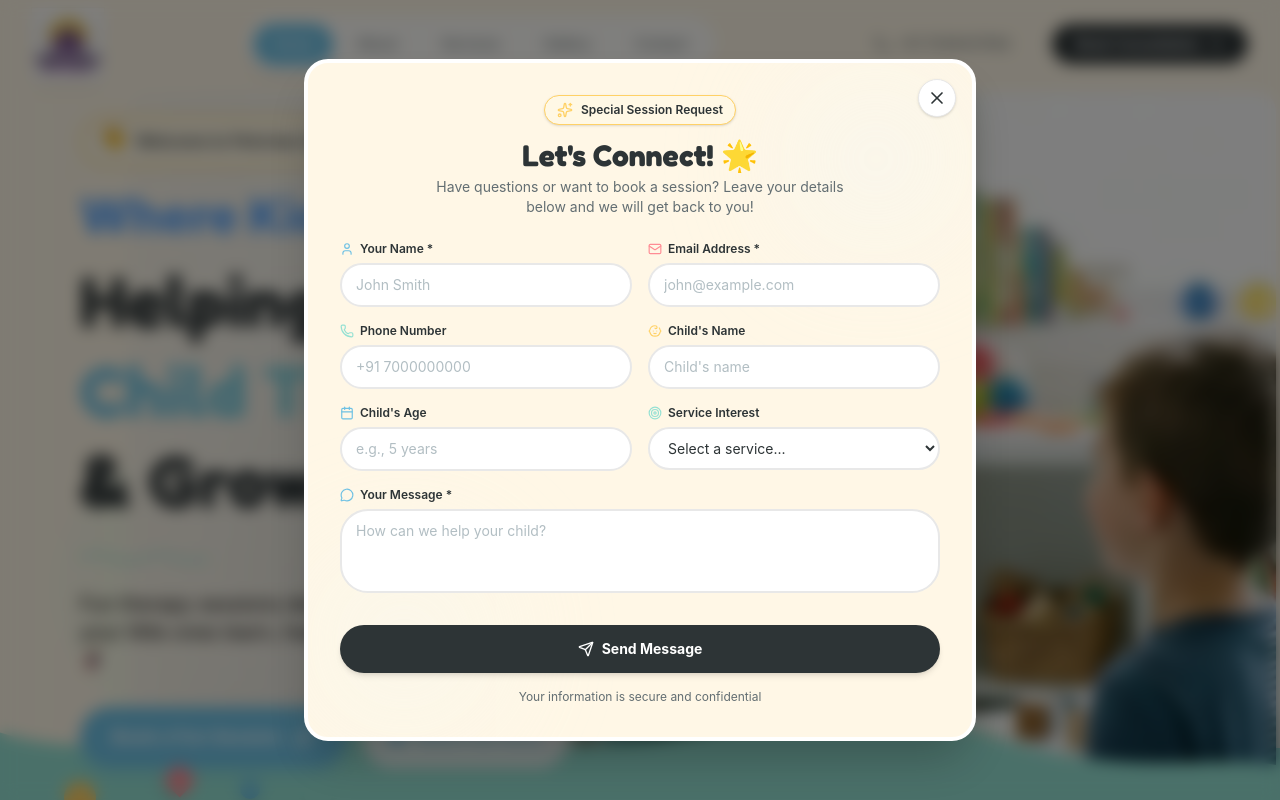
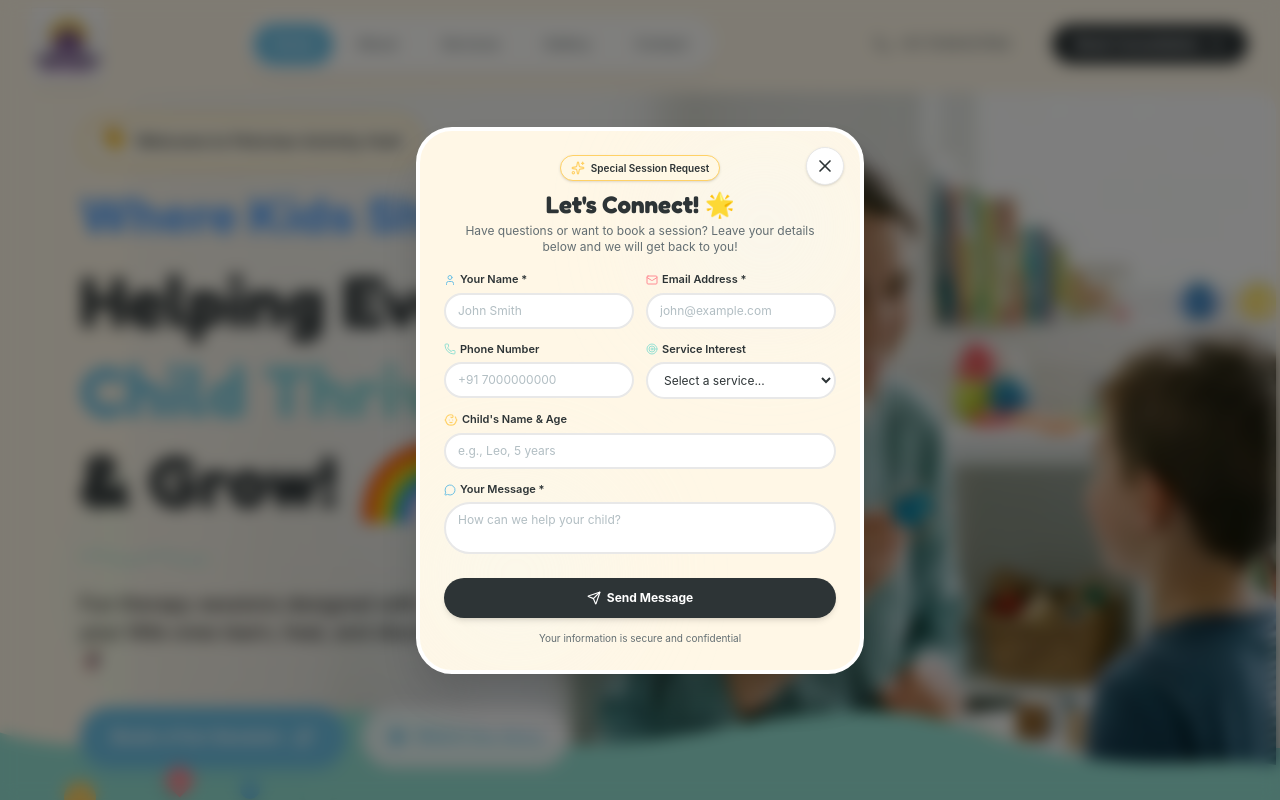
Before and after one commit to Siddhi2809/pehchan-Activity-Hub, a Next.js app: page / in a window 1280 px wide. Shown: the top 800 px of the page. Built offline with nearby package versions, Linux system fonts and the light colour scheme.

Commit message:
pop up form done

```diff
--- a/components/PopupForm.tsx
+++ b/components/PopupForm.tsx
@@ -8,7 +8,6 @@ import {
   Mail,
   Phone,
   Baby,
-  Calendar,
   Target,
   MessageCircle,
   CheckCircle2,
@@ -23,8 +22,7 @@ export function PopupForm() {
     name: '',
     email: '',
     phone: '',
-    childName: '',
-    childAge: '',
+    childNameAge: '',
     service: '',
     message: '',
   })
@@ -72,8 +70,7 @@ export function PopupForm() {
         `Name: ${formData.name}`,
         `Email: ${formData.email}`,
         `Phone: ${formData.phone || 'N/A'}`,
-        `Child Name: ${formData.childName || 'N/A'}`,
-        `Child Age: ${formData.childAge || 'N/A'}`,
+        `Child Name & Age: ${formData.childNameAge || 'N/A'}`,
         `Service: ${formData.service || 'N/A'}`,
         '',
         'Message:',
@@ -93,8 +90,7 @@ export function PopupForm() {
           name: formData.name,
           email: formData.email,
           phone: formData.phone,
-          childName: formData.childName,
-          childAge: formData.childAge,
+          childNameAge: formData.childNameAge,
           service: formData.service,
           message: formData.message,
           details,
@@ -116,8 +112,7 @@ export function PopupForm() {
         name: '',
         email: '',
         phone: '',
-        childName: '',
-        childAge: '',
+        childNameAge: '',
         service: '',
         message: '',
       })
@@ -150,7 +145,7 @@ export function PopupForm() {
       <div className="absolute inset-0" onClick={handleClose} />
 
       {/* Modal Container */}
-      <div className="relative w-full max-w-lg md:max-w-2xl bg-[#FFF7E6] rounded-3xl overflow-hidden shadow-2xl border-4 border-white animate-pop-in flex flex-col max-h-[90vh] z-10">
+      <div className="relative w-full max-w-md bg-[#FFF7E6] rounded-2xl overflow-hidden shadow-2xl border-4 border-white animate-pop-in flex flex-col max-h-[90vh] z-10">
 
         {/* Soft Background Blobs */}
         <div className="absolute inset-0 z-0 pointer-events-none opacity-30">
@@ -168,7 +163,7 @@ export function PopupForm() {
         </button>
 
         {/* Scrollable Content wrapper to prevent offscreen elements on small viewports */}
-        <div className="relative z-10 flex-1 overflow-y-auto p-6 md:p-8 scrollbar-thin">
+        <div className="relative z-10 flex-1 overflow-y-auto p-5 md:p-6 scrollbar-thin">
           {submitted ? (
             /* Success State */
             <div className="flex flex-col items-center justify-center text-center py-10 md:py-16">
@@ -192,15 +187,15 @@ export function PopupForm() {
             /* Form State */
             <div>
               {/* Header */}
-              <div className="text-center mb-6">
-                <div className="inline-flex items-center gap-2 px-3 py-1.5 rounded-full bg-[#FFF8E5] border border-[#FFD166] mb-3 shadow-sm">
-                  <Sparkles className="w-4 h-4 text-[#FFD166]" />
-                  <span className="text-xs font-semibold text-[#2D3436]">Special Session Request</span>
+              <div className="text-center mb-4">
+                <div className="inline-flex items-center gap-1.5 px-2.5 py-1 rounded-full bg-[#FFF8E5] border border-[#FFD166] mb-2 shadow-sm">
+                  <Sparkles className="w-3.5 h-3.5 text-[#FFD166]" />
+                  <span className="text-[10px] font-semibold text-[#2D3436]">Special Session Request</span>
                 </div>
-                <h2 className="text-3xl font-extrabold text-[#2D3436]">
+                <h2 className="text-2xl font-extrabold text-[#2D3436]">
                   Let's Connect! 🌟
                 </h2>
-                <p className="text-[#636E72] text-sm max-w-md mx-auto mt-1">
+                <p className="text-[#636E72] text-xs max-w-sm mx-auto mt-0.5">
                   Have questions or want to book a session? Leave your details below and we will get back to you!
                 </p>
               </div>
@@ -212,12 +207,12 @@ export function PopupForm() {
               )}
 
               {/* Form */}
-              <form onSubmit={handleSubmit} className="space-y-4">
+              <form onSubmit={handleSubmit} className="space-y-3">
                 {/* Name & Email */}
-                <div className="grid md:grid-cols-2 gap-4">
+                <div className="grid grid-cols-2 gap-3">
                   <div>
-                    <label htmlFor="popup-name" className="flex items-center gap-1.5 text-xs font-semibold text-[#2D3436] mb-1.5">
-                      <User className="w-3.5 h-3.5 text-[#6EC1E4]" />
+                    <label htmlFor="popup-name" className="flex items-center gap-1 text-[11px] font-semibold text-[#2D3436] mb-1">
+                      <User className="w-3 h-3 text-[#6EC1E4]" />
                       Your Name *
                     </label>
                     <input
@@ -227,14 +222,14 @@ export function PopupForm() {
                       value={formData.name}
                       onChange={handleChange}
                       required
-                      className="w-full px-3.5 py-2.5 rounded-xl border-2 border-[#E8E8E8] bg-white text-[#2D3436] text-sm placeholder:text-[#B2BEC3] focus:outline-none focus:border-[#6EC1E4] focus:ring-4 focus:ring-[#6EC1E4]/10 transition-all"
+                      className="w-full px-3 py-2 rounded-xl border-2 border-[#E8E8E8] bg-white text-[#2D3436] text-xs placeholder:text-[#B2BEC3] focus:outline-none focus:border-[#6EC1E4] focus:ring-4 focus:ring-[#6EC1E4]/10 transition-all"
                       placeholder="John Smith"
                     />
                   </div>
 
                   <div>
-                    <label htmlFor="popup-email" className="flex items-center gap-1.5 text-xs font-semibold text-[#2D3436] mb-1.5">
-                      <Mail className="w-3.5 h-3.5 text-[#FF8C94]" />
+                    <label htmlFor="popup-email" className="flex items-center gap-1 text-[11px] font-semibold text-[#2D3436] mb-1">
+                      <Mail className="w-3 h-3 text-[#FF8C94]" />
                       Email Address *
                     </label>
                     <input
@@ -244,17 +239,17 @@ export function PopupForm() {
                       value={formData.email}
                       onChange={handleChange}
                       required
-                      className="w-full px-3.5 py-2.5 rounded-xl border-2 border-[#E8E8E8] bg-white text-[#2D3436] text-sm placeholder:text-[#B2BEC3] focus:outline-none focus:border-[#FF8C94] focus:ring-4 focus:ring-[#FF8C94]/10 transition-all"
+                      className="w-full px-3 py-2 rounded-xl border-2 border-[#E8E8E8] bg-white text-[#2D3436] text-xs placeholder:text-[#B2BEC3] focus:outline-none focus:border-[#FF8C94] focus:ring-4 focus:ring-[#FF8C94]/10 transition-all"
                       placeholder="john@example.com"
                     />
                   </div>
                 </div>
 
-                {/* Phone & Child Name */}
-                <div className="grid md:grid-cols-2 gap-4">
+                {/* Phone & Service Interest */}
+                <div className="grid grid-cols-2 gap-3">
                   <div>
-                    <label htmlFor="popup-phone" className="flex items-center gap-1.5 text-xs font-semibold text-[#2D3436] mb-1.5">
-                      <Phone className="w-3.5 h-3.5 text-[#95E1D3]" />
+                    <label htmlFor="popup-phone" className="flex items-center gap-1 text-[11px] font-semibold text-[#2D3436] mb-1">
+                      <Phone className="w-3 h-3 text-[#95E1D3]" />
                       Phone Number
                     </label>
                     <input
@@ -263,49 +258,14 @@ export function PopupForm() {
                       name="phone"
                       value={formData.phone}
                       onChange={handleChange}
-                      className="w-full px-3.5 py-2.5 rounded-xl border-2 border-[#E8E8E8] bg-white text-[#2D3436] text-sm placeholder:text-[#B2BEC3] focus:outline-none focus:border-[#95E1D3] focus:ring-4 focus:ring-[#95E1D3]/10 transition-all"
+                      className="w-full px-3 py-2 rounded-xl border-2 border-[#E8E8E8] bg-white text-[#2D3436] text-xs placeholder:text-[#B2BEC3] focus:outline-none focus:border-[#95E1D3] focus:ring-4 focus:ring-[#95E1D3]/10 transition-all"
                       placeholder="+91 7000000000"
                     />
                   </div>
 
                   <div>
-                    <label htmlFor="popup-childName" className="flex items-center gap-1.5 text-xs font-semibold text-[#2D3436] mb-1.5">
-                      <Baby className="w-3.5 h-3.5 text-[#FFD166]" />
-                      Child's Name
-                    </label>
-                    <input
-                      type="text"
-                      id="popup-childName"
-                      name="childName"
-                      value={formData.childName}
-                      onChange={handleChange}
-                      className="w-full px-3.5 py-2.5 rounded-xl border-2 border-[#E8E8E8] bg-white text-[#2D3436] text-sm placeholder:text-[#B2BEC3] focus:outline-none focus:border-[#FFD166] focus:ring-4 focus:ring-[#FFD166]/10 transition-all"
-                      placeholder="Child's name"
-                    />
-                  </div>
-                </div>
-
-                {/* Child Age & Service */}
-                <div className="grid md:grid-cols-2 gap-4">
-                  <div>
-                    <label htmlFor="popup-childAge" className="flex items-center gap-1.5 text-xs font-semibold text-[#2D3436] mb-1.5">
-                      <Calendar className="w-3.5 h-3.5 text-[#6EC1E4]" />
-                      Child's Age
-                    </label>
-                    <input
-                      type="text"
-                      id="popup-childAge"
-                      name="childAge"
-                      value={formData.childAge}
-                      onChange={handleChange}
-                      className="w-full px-3.5 py-2.5 rounded-xl border-2 border-[#E8E8E8] bg-white text-[#2D3436] text-sm placeholder:text-[#B2BEC3] focus:outline-none focus:border-[#6EC1E4] focus:ring-4 focus:ring-[#6EC1E4]/10 transition-all"
-                      placeholder="e.g., 5 years"
-                    />
-                  </div>
-
-                  <div>
-                    <label htmlFor="popup-service" className="flex items-center gap-1.5 text-xs font-semibold text-[#2D3436] mb-1.5">
-                      <Target className="w-3.5 h-3.5 text-[#95E1D3]" />
+                    <label htmlFor="popup-service" className="flex items-center gap-1 text-[11px] font-semibold text-[#2D3436] mb-1">
+                      <Target className="w-3 h-3 text-[#95E1D3]" />
                       Service Interest
                     </label>
                     <select
@@ -313,7 +273,7 @@ export function PopupForm() {
                       name="service"
                       value={formData.service}
                       onChange={handleChange}
-                      className="w-full px-3.5 py-2.5 rounded-xl border-2 border-[#E8E8E8] bg-white text-[#2D3436] text-sm focus:outline-none focus:border-[#95E1D3] focus:ring-4 focus:ring-[#95E1D3]/10 transition-all cursor-pointer"
+                      className="w-full px-3 py-2 rounded-xl border-2 border-[#E8E8E8] bg-white text-[#2D3436] text-xs focus:outline-none focus:border-[#95E1D3] focus:ring-4 focus:ring-[#95E1D3]/10 transition-all cursor-pointer"
                     >
                       <option value="">Select a service...</option>
                       {services.map((service) => (
@@ -325,10 +285,27 @@ export function PopupForm() {
                   </div>
                 </div>
 
+                {/* Child Name & Age (Combined) */}
+                <div>
+                  <label htmlFor="popup-childNameAge" className="flex items-center gap-1 text-[11px] font-semibold text-[#2D3436] mb-1">
+                    <Baby className="w-3.5 h-3.5 text-[#FFD166]" />
+                    Child's Name & Age
+                  </label>
+                  <input
+                    type="text"
+                    id="popup-childNameAge"
+                    name="childNameAge"
+                    value={formData.childNameAge}
+                    onChange={handleChange}
+                    className="w-full px-3 py-2 rounded-xl border-2 border-[#E8E8E8] bg-white text-[#2D3436] text-xs placeholder:text-[#B2BEC3] focus:outline-none focus:border-[#FFD166] focus:ring-4 focus:ring-[#FFD166]/10 transition-all"
+                    placeholder="e.g., Leo, 5 years"
+                  />
+                </div>
+
                 {/* Message */}
                 <div>
-                  <label htmlFor="popup-message" className="flex items-center gap-1.5 text-xs font-semibold text-[#2D3436] mb-1.5">
-                    <MessageCircle className="w-3.5 h-3.5 text-[#6EC1E4]" />
+                  <label htmlFor="popup-message" className="flex items-center gap-1 text-[11px] font-semibold text-[#2D3436] mb-1">
+                    <MessageCircle className="w-3 h-3 text-[#6EC1E4]" />
                     Your Message *
                   </label>
                   <textarea
@@ -337,8 +314,8 @@ export function PopupForm() {
                     value={formData.message}
                     onChange={handleChange}
                     required
-                    rows={3}
-                    className="w-full px-3.5 py-2.5 rounded-xl border-2 border-[#E8E8E8] bg-white text-[#2D3436] text-sm placeholder:text-[#B2BEC3] focus:outline-none focus:border-[#6EC1E4] focus:ring-4 focus:ring-[#6EC1E4]/10 transition-all resize-none"
+                    rows={2}
+                    className="w-full px-3 py-2 rounded-xl border-2 border-[#E8E8E8] bg-white text-[#2D3436] text-xs placeholder:text-[#B2BEC3] focus:outline-none focus:border-[#6EC1E4] focus:ring-4 focus:ring-[#6EC1E4]/10 transition-all resize-none"
                     placeholder="How can we help your child?"
                   />
                 </div>
@@ -348,8 +325,8 @@ export function PopupForm() {
                   type="submit"
                   disabled={isSubmitting}
                   className={`
-                    w-full px-6 py-3.5 rounded-xl font-bold text-sm text-white
-                    transition-all duration-300 mt-2 cursor-pointer
+                    w-full px-5 py-3 rounded-xl font-bold text-xs text-white
+                    transition-all duration-300 mt-1 cursor-pointer
                     ${isSubmitting
                       ? 'bg-[#B2BEC3] cursor-not-allowed'
                       : 'bg-[#2D3436] hover:bg-[#6EC1E4] shadow-md hover:shadow-lg hover:-translate-y-0.5 active:translate-y-0'
@@ -357,20 +334,20 @@ export function PopupForm() {
                   `}
                 >
                   {isSubmitting ? (
-                    <span className="flex items-center justify-center gap-2">
-                      <div className="w-4 h-4 border-2 border-white/30 border-t-white rounded-full animate-spin"></div>
+                    <span className="flex items-center justify-center gap-1.5">
+                      <div className="w-3.5 h-3.5 border-2 border-white/30 border-t-white rounded-full animate-spin"></div>
                       Sending...
                     </span>
                   ) : (
-                    <span className="flex items-center justify-center gap-2">
-                      <Send className="w-4 h-4" />
+                    <span className="flex items-center justify-center gap-1.5">
+                      <Send className="w-3.5 h-3.5" />
                       Send Message
                     </span>
                   )}
                 </button>
 
                 {/* Privacy Note */}
-                <p className="text-center text-xs text-[#636E72]">
+                <p className="text-center text-[10px] text-[#636E72]">
                   Your information is secure and confidential
                 </p>
               </form>
```
